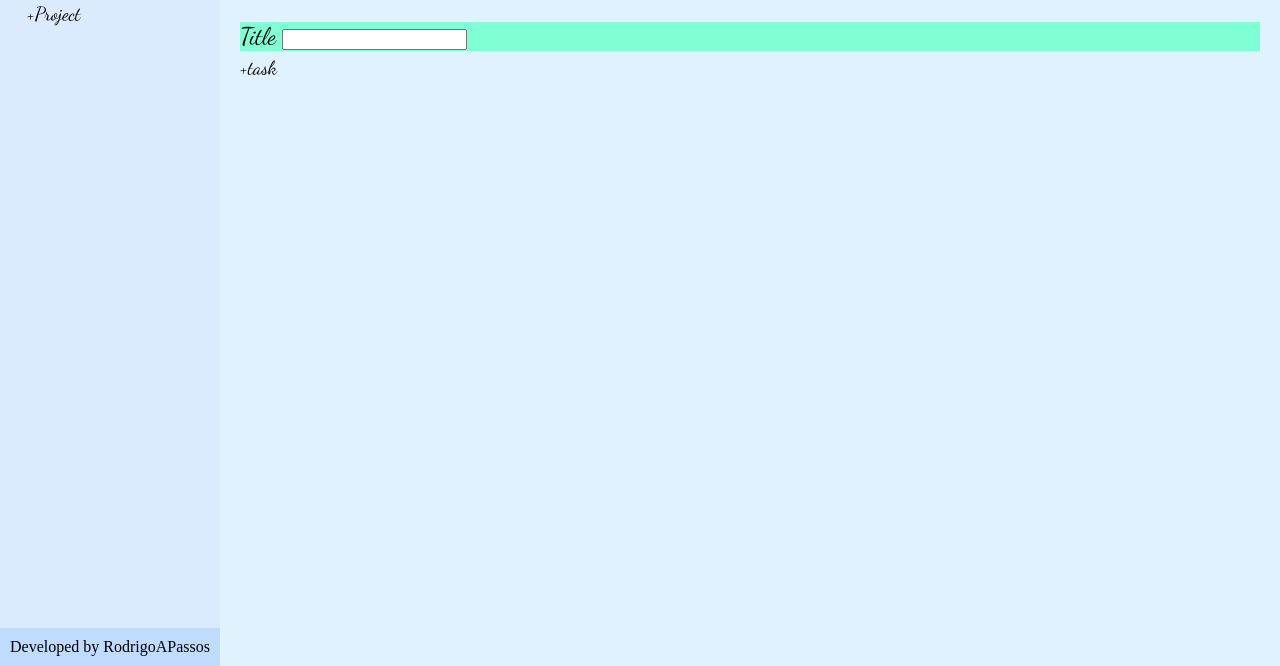
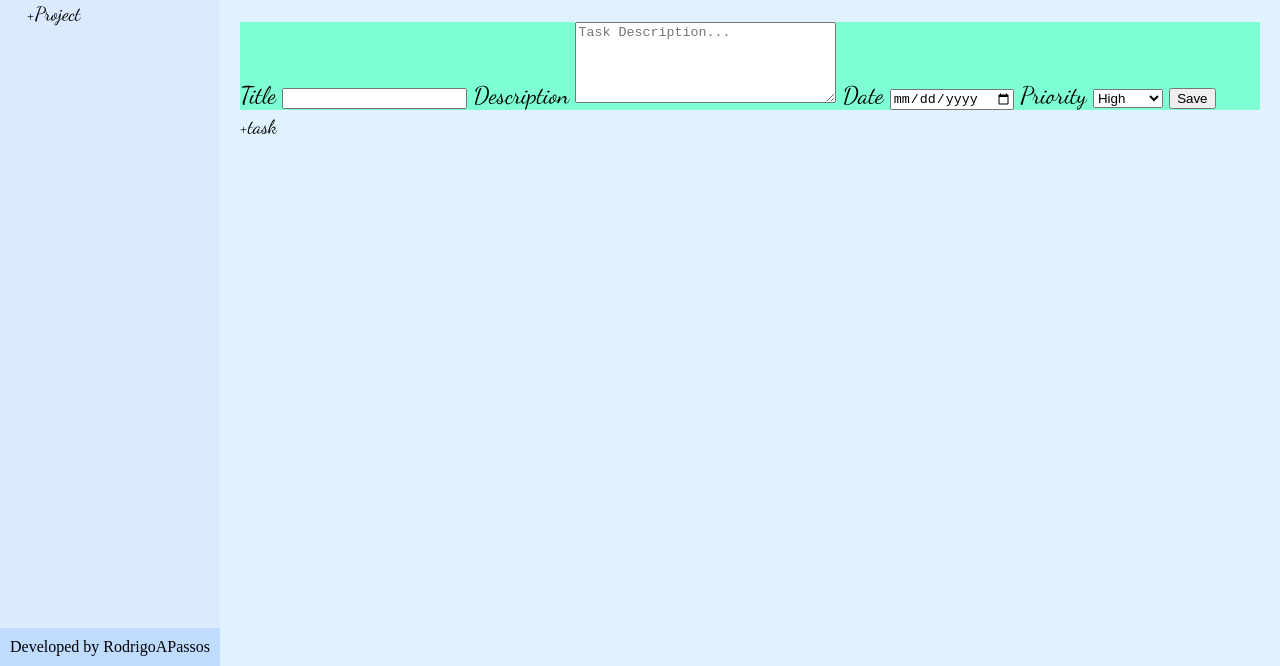
Before and after one commit to RodrigoAPassos/odin-toDo-list, a website built with webpack: page dist/index.html in a window 1280 px wide. Shown: the part 134-800 px from the top of the page. Built offline with nearby package versions, Linux system fonts and the light colour scheme.

Commit message:
Started to develop the form for task entry

```diff
--- a/dist/index.html
+++ b/dist/index.html
@@ -38,8 +38,21 @@
             <div class="display">
                 <div class="my-tasks">
                     <div class="task">
-                        <label for="task-title">Title</label>
-                        <input type="text">
+                        <form action="">
+                            <label for="task-title">Title</label>
+                            <input id="task-title" type="text">
+                            <label for="task-description">Description</label>
+                            <textarea name="task-description" id="task-description" cols="30" rows="5" placeholder="Task Description..."></textarea>
+                            <label for="dueDate">Date</label>
+                            <input type="date" name="dueDate" id="dueDate">
+                            <label for="priority">Priority</label>
+                            <select name="priority" id="priority">
+                                <option value="high">High</option>
+                                <option value="medium">Medium</option>
+                                <option value="low">Low</option>
+                            </select>
+                            <button id="save">Save</button>
+                        </form>
                     </div>
                 </div>
                 <div class="new-task">+task</div>
```
